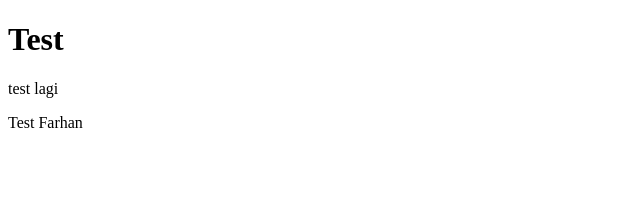
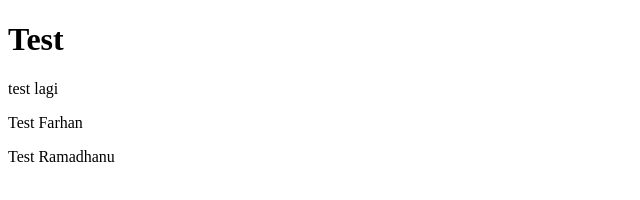
Before and after one commit to RZID/test-git-kasirapp, a plain HTML site: page index.html in a window 1280 px wide. Shown: the whole page, without its empty margins (0-640 px from the left). Drawn offline with Linux system fonts and the light colour scheme.

Commit message:
Adding new features

```diff
--- a/index.html
+++ b/index.html
@@ -12,6 +12,7 @@
     <h1>Test</h1>
     <p>test lagi</p>
     <p>Test Farhan</p>
+    <p>Test Ramadhanu</p>
 </body>
 
 </html>
```
